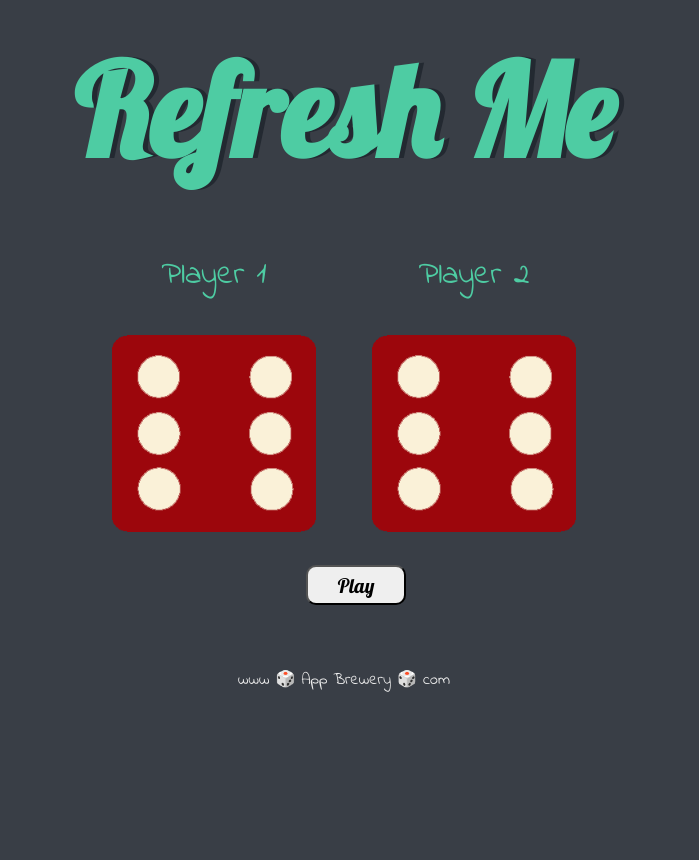
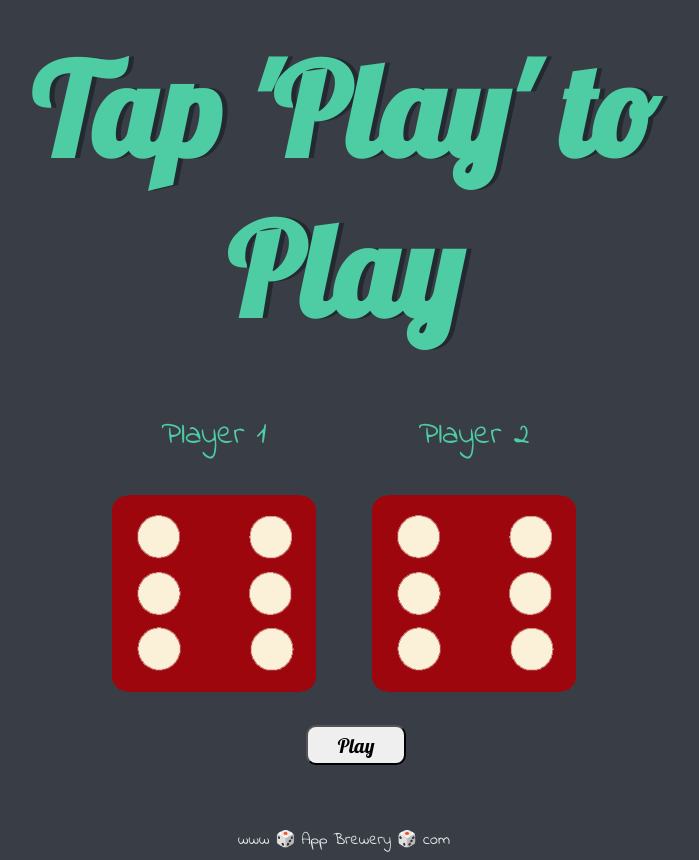
Before and after one commit to Naveen1812Rawat/Dice-Game, a plain HTML site: page index.html in a window 1280 px wide. Shown: the whole page, without its empty margins (296-995 px from the left). Before the commit the page ends 800 px from the top, so only its background shows below. Drawn offline with Linux system fonts and the light colour scheme.

Commit message:
Update index.html

```diff
--- a/index.html
+++ b/index.html
@@ -10,7 +10,7 @@
   <body>
 
     <div class="container">
-      <h1>Refresh Me</h1>
+      <h1>Tap 'Play' to Play</h1>
 
       <div class="dice">
         <p>Player 1</p>
```
